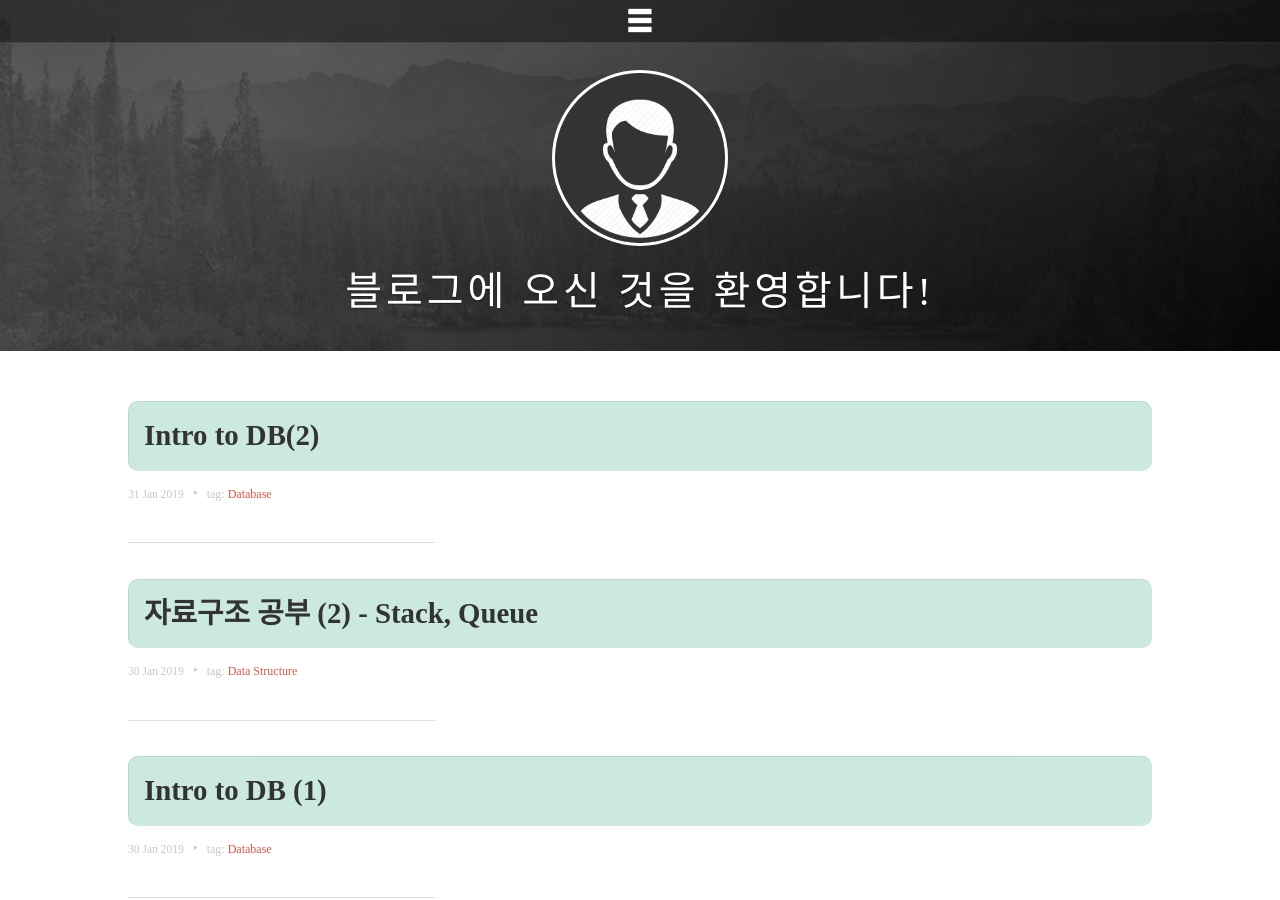
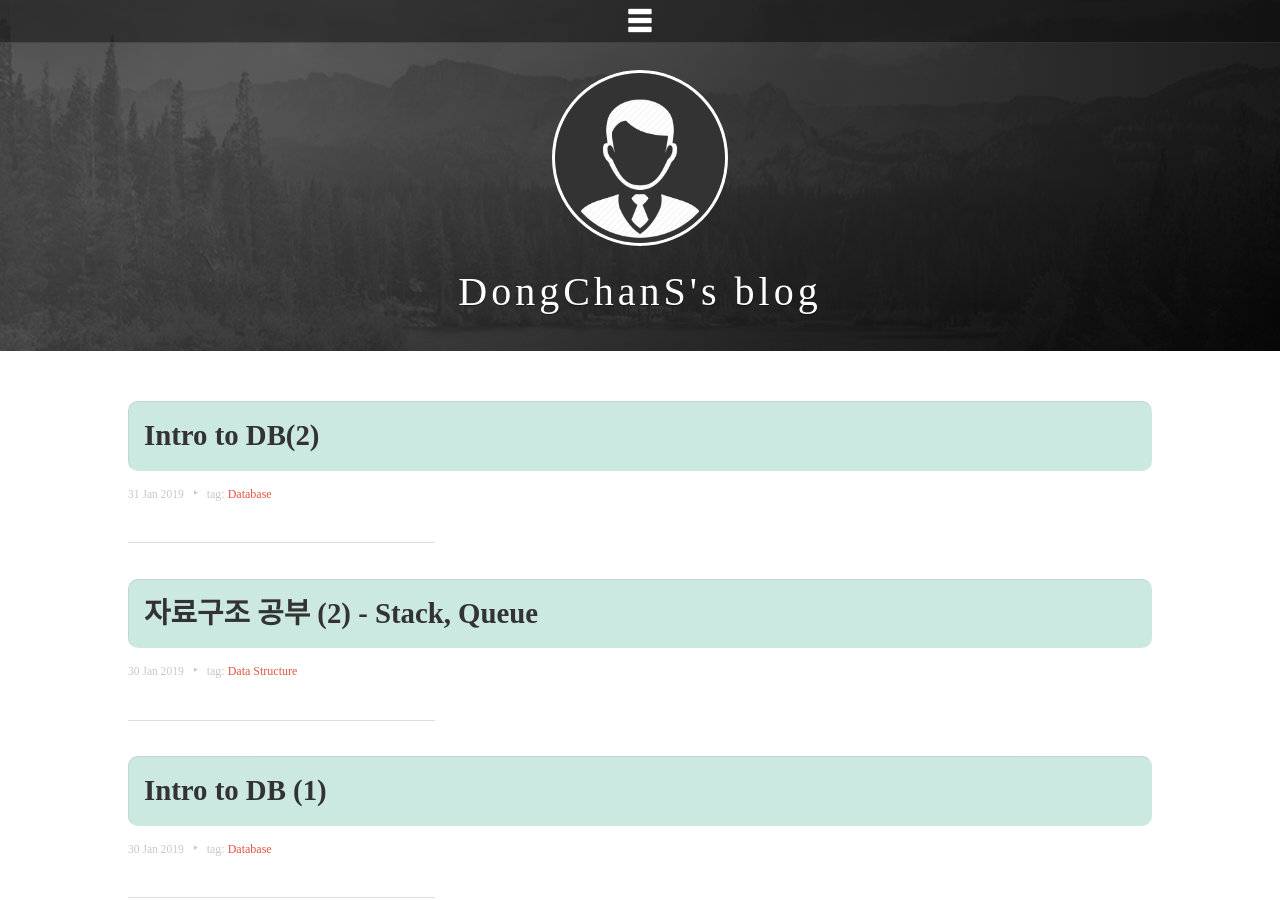
Before and after one commit to DongChanS/DongChanS.github.io, a Jekyll site: the page built from index.html, in a window 1280 px wide and 900 px high. Built offline with Jekyll 4.4.1, drawn with Linux system fonts in a browser that asks for light colours; some web fonts are replaced; the list of posts is cut into pages by our own code.

Commit message:
Update _config.yml

```diff
--- a/_config.yml
+++ b/_config.yml
@@ -1,6 +1,6 @@
 # Site settings
-title: 블로그에 오신 것을 환영합니다!
-description: '수학과를 갓 졸업한 SSAFY 교육생의 블로그입니다'
+title: DongChanS's blog
+description: '수학과 학생의 개발일지'
 url: 'https://dongchans.github.io'
 baseurl:
 # google_analytics: 'UA-XXXXXX-X'
```
